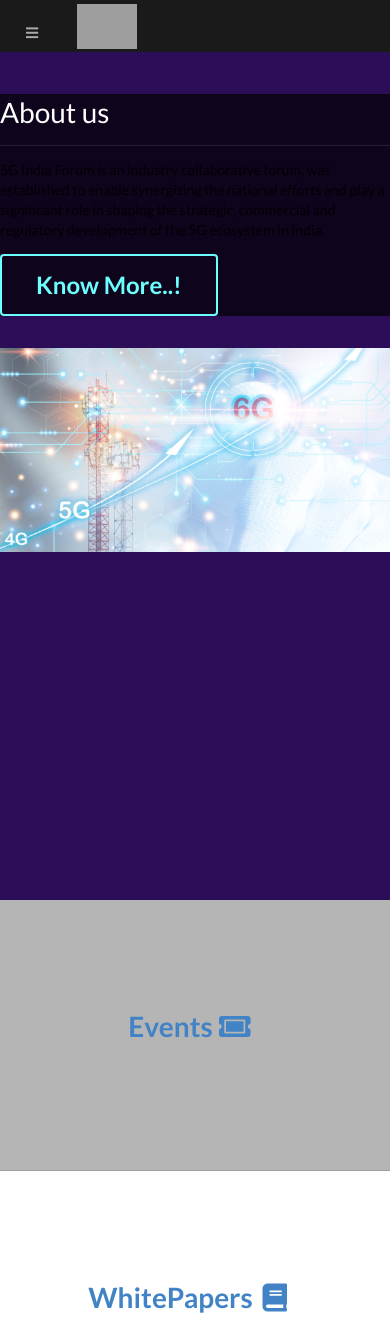
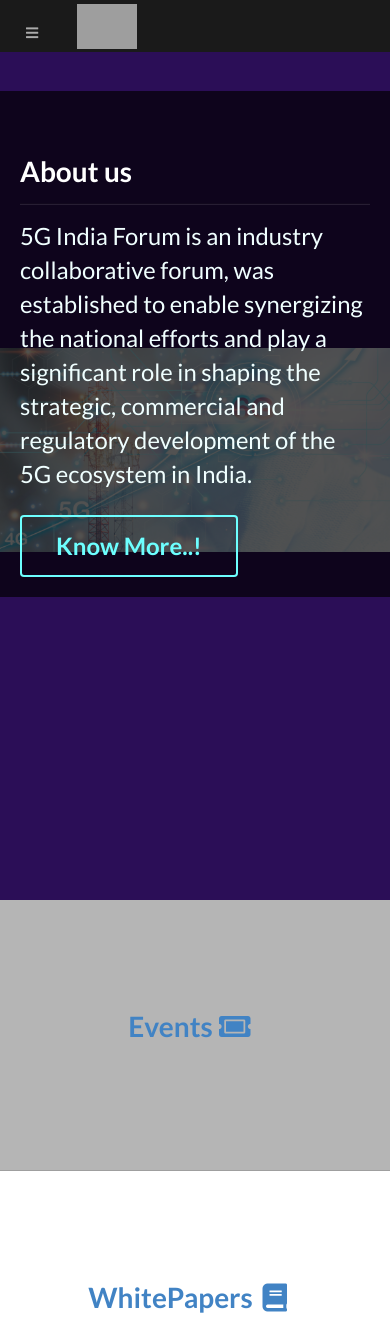
Before and after one commit to 5gif/beta, a Jekyll site: the page built from index.html, in a window 390 px wide. Shown: the top 1325 px of the page. Built offline with Jekyll 4.4.1, drawn with Linux system fonts in a browser that asks for light colours; nearby versions of some CDN libraries; comment, search, counter and statistics services are not loaded; grey boxes are pictures that could not be loaded.

Commit message:
Update style.css

```diff
--- a/css/style.css
+++ b/css/style.css
@@ -16,13 +16,6 @@
   background-size: contain;
 }
 
-/* .backgroung-image {
-    background: url('/images/event4.png');
-    background-repeat: no-repeat;
-    background-position: left;
-    background-size: cover;
-    min-height: 100vh;
-} */
 
 .ui.center.aligned.header {
   margin-bottom: 3rem;
@@ -89,9 +82,11 @@
   /* display: none;s */
 }
 
-.masthead.segment {
+.masthead  {
+  margin-top: 10%;
   min-height: 500px;
-  padding: 1em 0em;
+  /* padding: 1em 0em; */
+  padding: 20px;
 }
 
 .masthead .logo.item img {
@@ -102,16 +97,18 @@
   margin-left: 0.5em;
 }
 
-.masthead h1.ui.header {
+/* .masthead h1.ui.header {
   margin-top: 3em;
   margin-bottom: 0em;
   font-size: 4em;
   font-weight: normal;
-}
+} */
 
-.masthead h2 {
+.masthead p {
+
   font-size: 1.7em;
   font-weight: normal;
+  color: azure;
 }
 
 .ui.vertical.stripe {
@@ -275,3 +272,21 @@
       opacity: 0;
     }
   }
+
+  .mr-10 {
+    margin-right: 10px;
+  }
+
+  .mt-10 {
+    margin-top: 10px;
+  }
+
+  .form-wrapper {
+    width: 75%
+  }
+
+  @media only screen and (max-width: 800px) {
+    .form-wrapper {
+      width: 100%
+    }
+  }
```
